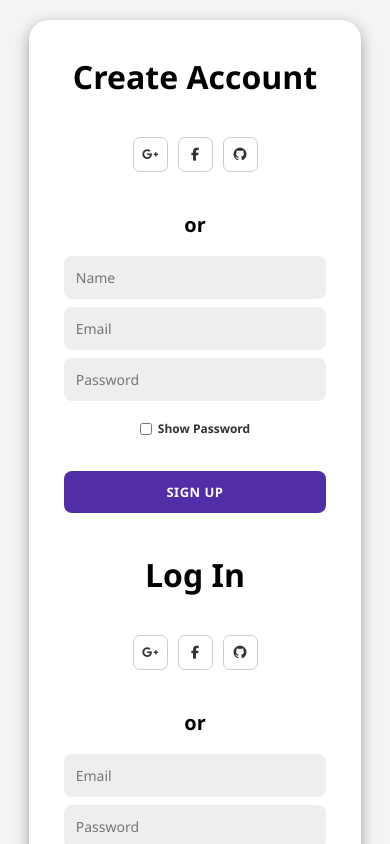
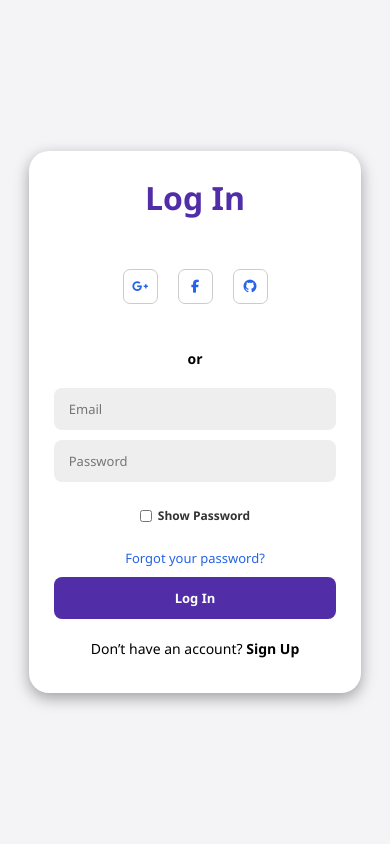
Before and after one commit to Nidhekshaa/Intern_automation, a React (Vite) app in the folder Frontend/: page /user-login in a window 390 px wide. Shown: the top 844 px of the page. Built offline with nearby package versions, Linux system fonts and the light colour scheme.

Commit message:
login signup page updated

```diff
--- a/Frontend/src/App.jsx
+++ b/Frontend/src/App.jsx
@@ -10,12 +10,30 @@ import AdminLogin from "./Admin/AdminLogin.jsx";
 import AdminDashboard from "./Admin/AdminDashboard";
 import ApplicationDetails from "./Admin/ApplicationDetails.jsx";
 
-import UserLogin from "./User/UserLoginRegister.jsx";
+import UserLogin from "./User/Login.jsx"
+import UserRegister from "./User/Register.jsx"
+import UserLoginRegister from "./User/UserLoginRegister.jsx";
 import UserDashboard from "./User/UserDashboard.jsx";
 import UpdateProfile from "./User/UpdateProfile.jsx";
 import ApplicationStatus from "./User/ApplicationStatus.jsx";
 
+import { useEffect, useState } from "react";
 function App() {
+  const [isMobile, setIsMobile] = useState(false);
+
+  useEffect(() => {
+    const mediaQuery = window.matchMedia("(max-width: 768px)");
+
+    const handleResize = () => {
+      setIsMobile(mediaQuery.matches);
+    };
+
+    handleResize(); // run once on mount
+    mediaQuery.addEventListener("change", handleResize);
+
+    return () => mediaQuery.removeEventListener("change", handleResize);
+  }, []);
+
   return (
     <BrowserRouter>
       <Routes>
@@ -28,10 +46,19 @@ function App() {
 
         <Route path="/admin-login" element={<AdminLogin />} />
         <Route path="/admin-dashboard" element={<AdminDashboard />} />
-        <Route path="/admin/dashboard" element={<AdminDashboard />} />
         <Route path="/admin/applications/:id" element={<ApplicationDetails />} />
 
-        <Route path="/user-login" element={<UserLogin />} />
+        {!isMobile && (
+        <Route path="/user-login" element={<UserLoginRegister />} />
+      )}
+
+      {/* ✅ Mobile Version */}
+      {isMobile && (
+        <>
+          <Route path="/user-login" element={<UserLogin />} />
+          <Route path="/user-register" element={<UserRegister />} />
+        </>
+      )}
         <Route path="/user-dashboard" element={<UserDashboard />} />
         <Route path="/update-profile" element={<UpdateProfile />} />
         <Route path="/application-status" element={<ApplicationStatus />} />
--- /dev/null
+++ b/Frontend/src/User/Login.jsx
@@ -0,0 +1,102 @@
+import { useState } from "react";
+import "../styles/AuthCommon.css";
+import "../styles/Login.css";
+import "@fortawesome/fontawesome-free/css/all.min.css";
+import axios from "axios";
+import { useNavigate } from "react-router-dom";
+import config from "../config";
+
+const API_URL = config.API_URL;
+axios.defaults.withCredentials = true;
+
+const Login = () => {
+  const navigate = useNavigate();
+  const [showPassword, setShowPassword] = useState(false);
+
+  const [loginData, setLoginData] = useState({
+    email: "",
+    password: "",
+  });
+
+  const handleLogin = async (e) => {
+    e.preventDefault();
+
+    try {
+      const res = await axios.post(`${API_URL}/api/auth/login`, loginData, {
+        withCredentials: true,
+      });
+
+      alert(res.data.msg);
+      navigate("/user-dashboard");
+    } catch (err) {
+      alert(err.response?.data?.msg || "Login failed");
+    }
+  };
+
+  return (
+    <div className="AuthPage">
+      <div className="auth-container">
+        <form onSubmit={handleLogin}>
+          <h1 className="login-title">Log In</h1>
+          <div className="social-icons">
+            <a href={`${API_URL}/auth/google`} className="icon">
+              <i className="fa-brands fa-google-plus-g"></i>
+            </a>
+            <a href={`${API_URL}/auth/facebook`} className="icon">
+              <i className="fa-brands fa-facebook-f"></i>
+            </a>
+            <a href={`${API_URL}/auth/github`} className="icon">
+              <i className="fa-brands fa-github"></i>
+            </a>
+          </div>
+
+          <span className="or">or</span>
+
+          <input
+            type="email"
+            placeholder="Email"
+            value={loginData.email}
+            onChange={(e) =>
+              setLoginData({ ...loginData, email: e.target.value })
+            }
+            required
+          />
+
+          <input
+            type={showPassword ? "text" : "password"}
+            placeholder="Password"
+            value={loginData.password}
+            onChange={(e) =>
+              setLoginData({ ...loginData, password: e.target.value })
+            }
+            required
+          />
+
+          <label className="checkbox-container">
+            <input
+              type="checkbox"
+              checked={showPassword}
+              onChange={() => setShowPassword(!showPassword)}
+            />
+            <span>Show Password</span>
+          </label>
+
+          <a href="/forgot-password" className="forgot-password-link">
+            Forgot your password?
+          </a>
+
+          <button type="submit">Log In</button>
+
+          <p className="login-footer">
+            Don’t have an account?{" "}
+            <span onClick={() => navigate("/user-register")} className="link">
+              Sign Up
+            </span>
+          </p>
+        </form>
+      </div>
+    </div>
+  );
+};
+
+export default Login;
--- /dev/null
+++ b/Frontend/src/User/Register.jsx
@@ -0,0 +1,115 @@
+import { useState } from "react";
+import "../styles/AuthCommon.css";
+import "../styles/Register.css";
+import "@fortawesome/fontawesome-free/css/all.min.css";
+import axios from "axios";
+import { useNavigate } from "react-router-dom";
+import config from "../config";
+
+const API_URL = config.API_URL;
+axios.defaults.withCredentials = true;
+
+const Register = () => {
+  const navigate = useNavigate();
+  const [showPassword, setShowPassword] = useState(false);
+
+  const [registerData, setRegisterData] = useState({
+    name: "",
+    email: "",
+    password: "",
+  });
+
+  const handleRegister = async (e) => {
+    e.preventDefault();
+
+    try {
+      const res = await axios.post(
+        `${API_URL}/api/auth/register`,
+        registerData,
+        { withCredentials: true },
+      );
+
+      alert(res.data.msg);
+      navigate("/login");
+    } catch (err) {
+      alert(err.response?.data?.msg || "Error registering");
+    }
+  };
+
+  return (
+    <div className="AuthPage">
+      <div className="auth-container">
+        <form onSubmit={handleRegister}>
+          <h1 className="register-title">Create Account</h1>
+          <div className="social-icons">
+              <a href={`${API_URL}/auth/google`} className="icon">
+                <i className="fa-brands fa-google-plus-g"></i>
+              </a>
+              <a href={`${API_URL}/auth/facebook`} className="icon">
+                <i className="fa-brands fa-facebook-f"></i>
+              </a>
+              <a href={`${API_URL}/auth/github`} className="icon">
+                <i className="fa-brands fa-github"></i>
+              </a>
+            </div>
+
+
+          <span className="or">or</span>
+
+          <input
+            type="text"
+            placeholder="Name"
+            value={registerData.name}
+            onChange={(e) =>
+              setRegisterData({ ...registerData, name: e.target.value })
+            }
+            required
+          />
+
+          <input
+            type="email"
+            placeholder="Email"
+            value={registerData.email}
+            onChange={(e) =>
+              setRegisterData({ ...registerData, email: e.target.value })
+            }
+            required
+          />
+
+          <input
+            type={showPassword ? "text" : "password"}
+            placeholder="Password"
+            value={registerData.password}
+            onChange={(e) =>
+              setRegisterData({
+                ...registerData,
+                password: e.target.value,
+              })
+            }
+            required
+          />
+
+          <label className="checkbox-container">
+            <input
+              type="checkbox"
+              checked={showPassword}
+              onChange={() => setShowPassword(!showPassword)}
+            />
+            <span>Show Password</span>
+          </label>
+
+          <button type="submit">Sign Up</button>
+
+          <p className="register-footer">
+            Already have an account?{" "}
+            <span onClick={() => navigate("/user-login")} className="link">
+              Log In
+            </span>
+          </p>
+        </form>
+      </div>
+    </div>
+  );
+};
+
+export default Register;
--- /dev/null
+++ b/Frontend/src/styles/AuthCommon.css
@@ -0,0 +1,181 @@
+@import url('https://fonts.googleapis.com/css2?family=Montserrat:wght@400;600;700&display=swap');
+
+.AuthPage {
+    min-height: 100vh;
+    display: flex;
+    justify-content: center;
+    align-items: center;
+    background: #f4f4f6;
+    padding: 20px;
+    font-family: 'Montserrat', sans-serif;
+}
+
+.or {
+    text-align: center;
+    display: block;
+    margin: 10px 0;
+    font-weight: 600;
+}
+
+.auth-container {
+    background-color: #fff;
+    border-radius: 30px;
+    box-shadow: 0 5px 15px rgba(0, 0, 0, 0.35);
+    width: 450px;
+    max-width: 100%;
+    padding: 40px;
+}
+
+.auth-container h1 {
+    text-align: center;
+    margin-bottom: 15px;
+}
+
+.auth-container p {
+    font-size: 14px;
+    margin: 10px 0;
+}
+
+.auth-container span {
+    font-size: 14px;
+    font-weight: 600;
+}
+
+.auth-container a {
+    color: #2563eb;
+    text-decoration: none;
+    font-size: 13px;
+}
+
+.auth-container form {
+    display: flex;
+    flex-direction: column;
+    gap: 10px;
+}
+
+.auth-container input {
+    background-color: #eee;
+    border: none;
+    padding: 12px 15px;
+    font-size: 13px;
+    border-radius: 8px;
+    width: 100%;
+    outline: none;
+}
+
+.auth-container button {
+    background-color: #512da8;
+    color: #fff;
+    font-size: 13px;
+    padding: 12px;
+    border: none;
+    border-radius: 8px;
+    font-weight: 600;
+    cursor: pointer;
+    transition: 0.3s ease;
+}
+
+.auth-container button:hover {
+    background-color: #4527a0;
+}
+
+/* Social Icons */
+
+.social-icons {
+    margin: 15px 0;
+    display: flex;
+    justify-content: center;
+    gap: 10px;
+}
+
+.social-icons a {
+    border: 1px solid #ccc;
+    border-radius: 20%;
+    display: flex;
+    justify-content: center;
+    align-items: center;
+    width: 40px;
+    height: 40px;
+    transition: 0.3s;
+}
+
+.social-icons a:hover .fa-google-plus-g {
+    color: #fff;
+}
+
+.social-icons a:hover .fa-facebook-f {
+    color: #fff;
+}
+
+.social-icons a:hover .fa-github {
+    color: #fff;
+}
+
+.social-icons a:hover {
+    background-color: transparent;
+}
+
+.social-icons a:hover:has(.fa-google-plus-g) {
+    background-color: #DB4437;
+}
+
+.social-icons a:hover:has(.fa-facebook-f) {
+    background-color: #1877F2;
+}
+
+.social-icons a:hover:has(.fa-github) {
+    background-color: #000;
+}
+
+/* Forgot Password */
+
+.forgot-password-link {
+    text-align: right;
+    font-size: 0.9rem;
+    transition: 0.2s ease;
+}
+
+.forgot-password-link:hover {
+    text-decoration: underline;
+}
+
+/* Checkbox */
+
+.checkbox-container {
+    display: flex;
+    align-items: center;
+    gap: 6px;
+    cursor: pointer;
+}
+
+.checkbox-container input {
+    width: 14px;
+    height: 14px;
+}
+
+.checkbox-container span {
+    font-size: 12px;
+    font-weight: 600;
+}
+
+/* Mobile */
+
+@media (max-width: 768px) {
+    .auth-container {
+        width: 95%;
+        padding: 25px;
+        border-radius: 20px;
+    }
+
+    .auth-container button {
+        width: 100%;
+    }
+
+    .forgot-password-link {
+        text-align: center;
+    }
+
+    .checkbox-container {
+        justify-content: center;
+    }
+}
--- /dev/null
+++ b/Frontend/src/styles/Login.css
@@ -0,0 +1,9 @@
+.login-title {
+    color: #512da8;
+}
+
+.login-footer {
+    text-align: center;
+    margin-top: 15px;
+    cursor: pointer;
+}
--- /dev/null
+++ b/Frontend/src/styles/Register.css
@@ -0,0 +1,9 @@
+.register-title {
+    color: #5c6bc0;
+}
+
+.register-footer {
+    text-align: center;
+    margin-top: 15px;
+    cursor: pointer;
+}
```
